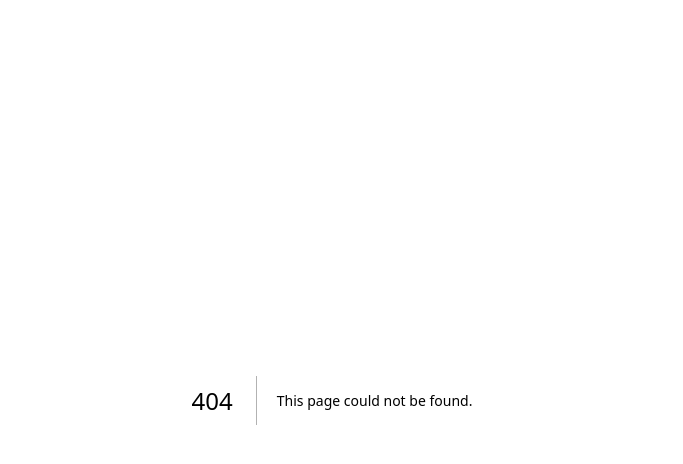
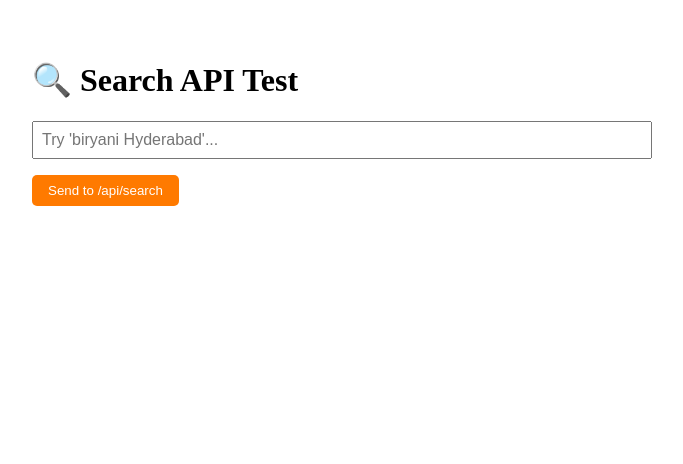
Before and after one commit to KishoreKaseebhotla2025/streeteats-landing, a Next.js app: page /search-test in a window 1280 px wide. Before the commit this address had no page. Shown: the top 464 px of the page, without its empty margins (308-991 px from the left). Built offline with nearby package versions, Linux system fonts and the light colour scheme.

Commit message:
Create search-test.js

```diff
--- /dev/null
+++ b/pages/search-test.js
@@ -0,0 +1,54 @@
+// pages/search-test.js
+import { useState } from 'react';
+
+export default function SearchTest() {
+  const [query, setQuery] = useState('');
+  const [result, setResult] = useState(null);
+  const [error, setError] = useState(null);
+
+  const handleSearch = async () => {
+    setError(null);
+    setResult(null);
+    try {
+      const res = await fetch('/api/search', {
+        method: 'POST',
+        headers: { 'Content-Type': 'application/json' },
+        body: JSON.stringify({ query }),
+      });
+      const data = await res.json();
+      if (!res.ok) throw new Error(data.error || 'Unknown error');
+      setResult(data);
+    } catch (err) {
+      setError(err.message);
+    }
+  };
+
+  return (
+    <div style={{ padding: '2rem', maxWidth: 600, margin: '0 auto' }}>
+      <h1>🔍 Search API Test</h1>
+      <input
+        type="text"
+        value={query}
+        onChange={(e) => setQuery(e.target.value)}
+        placeholder="Try 'biryani Hyderabad'..."
+        style={{ padding: '0.5rem', width: '100%', marginBottom: '1rem', fontSize: '1rem' }}
+      />
+      <button
+        onClick={handleSearch}
+        style={{ padding: '0.5rem 1rem', background: '#ff7a00', color: 'white', border: 'none', borderRadius: 5 }}
+      >
+        Send to /api/search
+      </button>
+
+      {result && (
+        <pre style={{ background: '#eee', padding: '1rem', marginTop: '1rem' }}>
+          {JSON.stringify(result, null, 2)}
+        </pre>
+      )}
+
+      {error && (
+        <div style={{ marginTop: '1rem', color: 'red' }}>❌ {error}</div>
+      )}
+    </div>
+  );
+}
```
